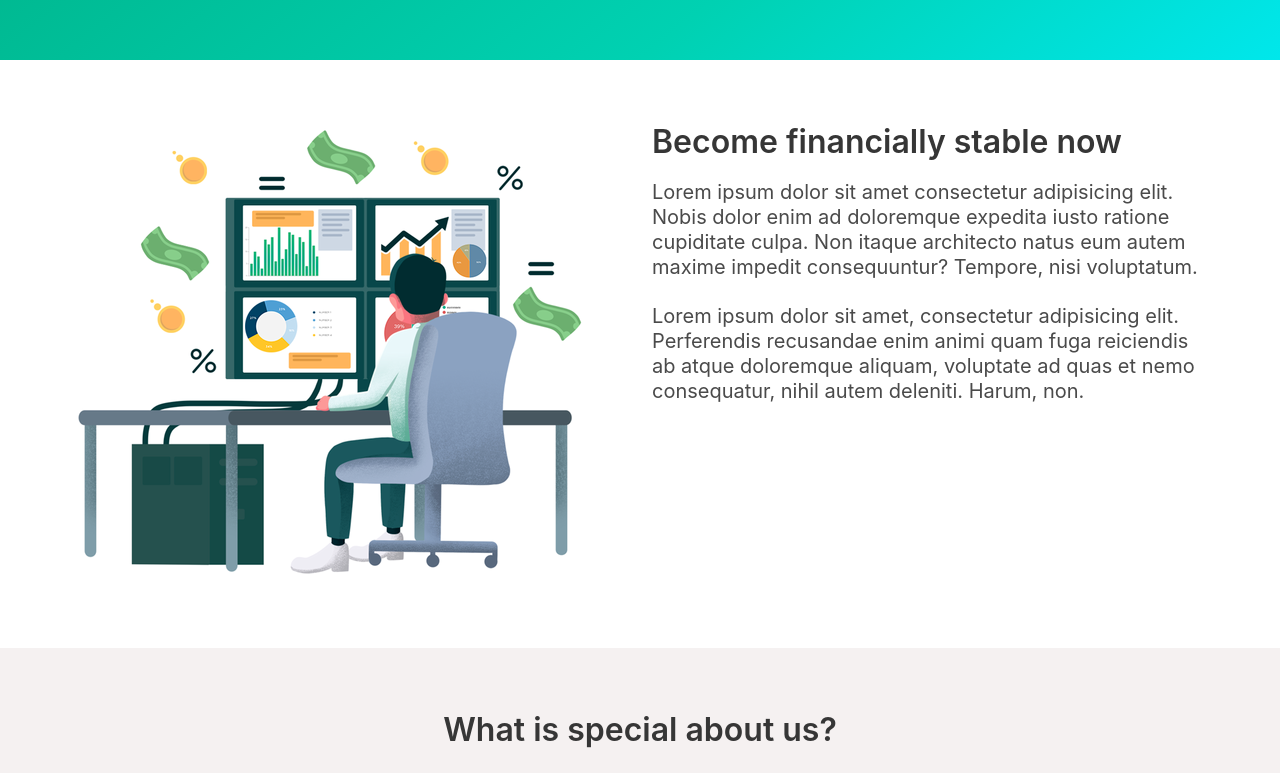
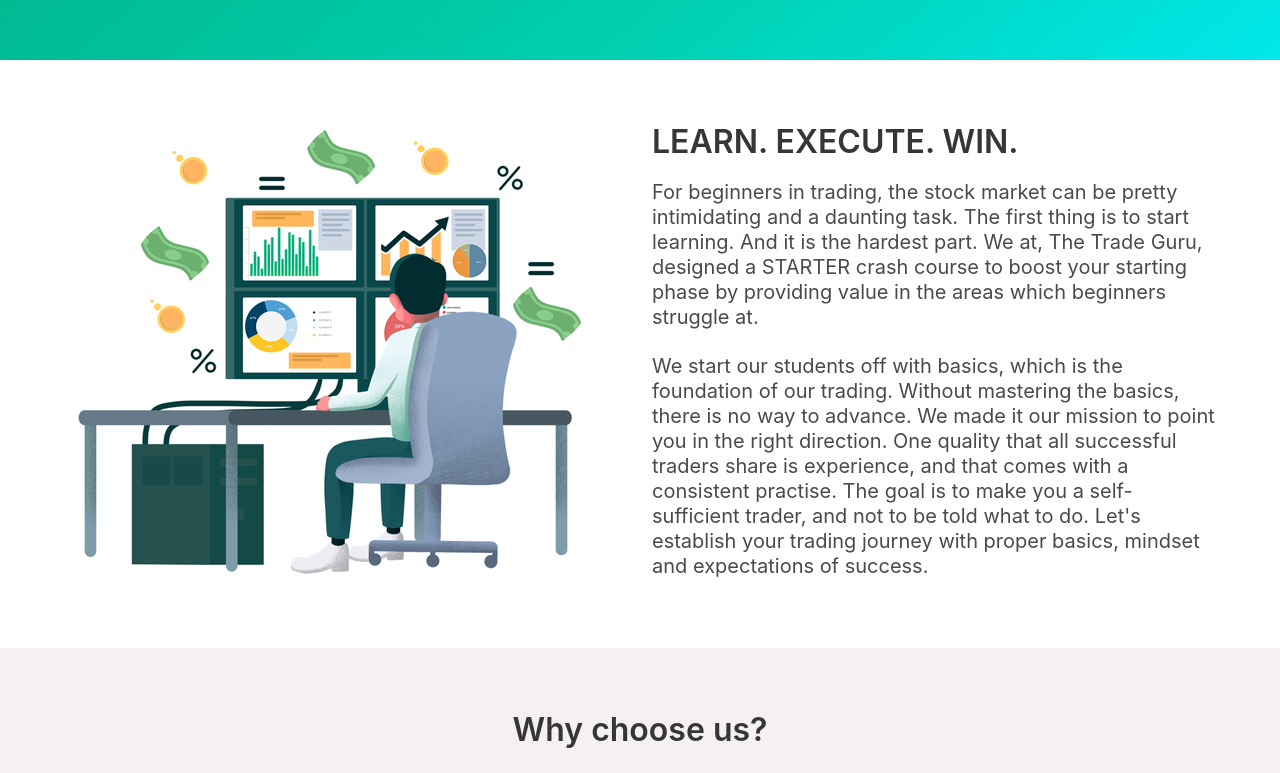
Before and after one commit to arr-demo/sami-demo, a plain HTML site: page index.html in a window 1280 px wide. Shown: the part 740-1513 px from the top of the page. Drawn offline with nearby package versions, Linux system fonts and the light colour scheme.

Commit message:
Some changes

```diff
--- a/index.html
+++ b/index.html
@@ -7,7 +7,7 @@
     <link rel="stylesheet" href="https://cdnjs.cloudflare.com/ajax/libs/bulma/0.7.5/css/bulma.min.css">
 	<link href="https://unpkg.com/aos@2.3.1/dist/aos.css" rel="stylesheet">
     <link rel="stylesheet" href="https://stackpath.bootstrapcdn.com/font-awesome/4.7.0/css/font-awesome.min.css">
-    <link rel="shortcut icon" href="fav.ico" type="image/x-icon">
+    <link rel="shortcut icon" href="/fav.ico" type="image/x-icon">
     <title>Learn Trading Online - The Tech Guru </title>
 	<link rel="shortcut icon" type="image/png" href="assets/favicon.png">
     <link rel="stylesheet" href="style.css">
@@ -64,7 +64,7 @@
             <div class="container">
             <div class="columns">
                 <div class="column is-three-fifths is-vcentered hero-text" data-aos="fade-right" data-aos-duration="2000">
-                    <h2 class="subtitle">BECOME FINANCIALLY STABLE </h2>
+                    <h2 class="subtitle">WE TRAIN YOU TO BE SUCCESSFUL STOCK TRADERS</h2>
                     <h1 class="title">#INDIA'S BEST TRADING COMMUNITY </h1>
                     <h2 class="subtitle">The Trade Guru helps you learn trading in the way it should be. We are a dedicated and a result-oriented learning platform that will help you learn, execute and trade. </h2>
                     <a href="/about.html" class="button is-danger is-medium" >Learn How</a>
@@ -90,9 +90,9 @@
                     <img src="finan.png" alt="Become successful" >
                 </div>
                 <div class="column is-half is-vcentered">
-                   <h1 class="title">Become financially stable now</h1>
-                    <p class="subtitle">Lorem ipsum dolor sit amet consectetur adipisicing elit. Nobis dolor enim ad doloremque expedita iusto ratione cupiditate culpa. Non itaque architecto natus eum autem maxime impedit consequuntur? Tempore, nisi voluptatum.</p>
-                    <p class="subtitle">Lorem ipsum dolor sit amet, consectetur adipisicing elit. Perferendis recusandae enim animi quam fuga reiciendis ab atque doloremque aliquam, voluptate ad quas et nemo consequatur, nihil autem deleniti. Harum, non.</p>
+                   <h1 class="title">LEARN. EXECUTE. WIN.</h1>
+                    <p class="subtitle">For beginners in trading, the stock market can be pretty intimidating and a daunting task. The first thing is to start learning. And it is the hardest part. We at, The Trade Guru, designed a STARTER crash course to boost your starting phase by providing value in the areas which beginners struggle at. </p>
+                    <p class="subtitle">We start our students off with basics, which is the foundation of our trading. Without mastering the basics, there is no way to advance. We made it our mission to point you in the right direction. One quality that all successful traders share is experience, and that comes with a consistent practise. The goal is to make you a self-sufficient trader, and not to be told what to do. Let's establish your trading journey with proper basics, mindset and expectations of success. </p>
                 </div>
             </div>
         </div>
@@ -104,7 +104,7 @@
      <section id="features">
             <div class="container cards-container">
                 <div class="feature-header">
-                    <h1 align="center" class="title">What is special about us?</h1>
+                    <h1 align="center" class="title">Why choose us?</h1>
                 </div>
                 <div class="columns is-multiline">
                     <div class="column is-one-third">
```
Also changed, not shown: pages/about.html (+1 -1 lines), pages/contact.html (+1 -1 lines), fav.ico, fav.png.
